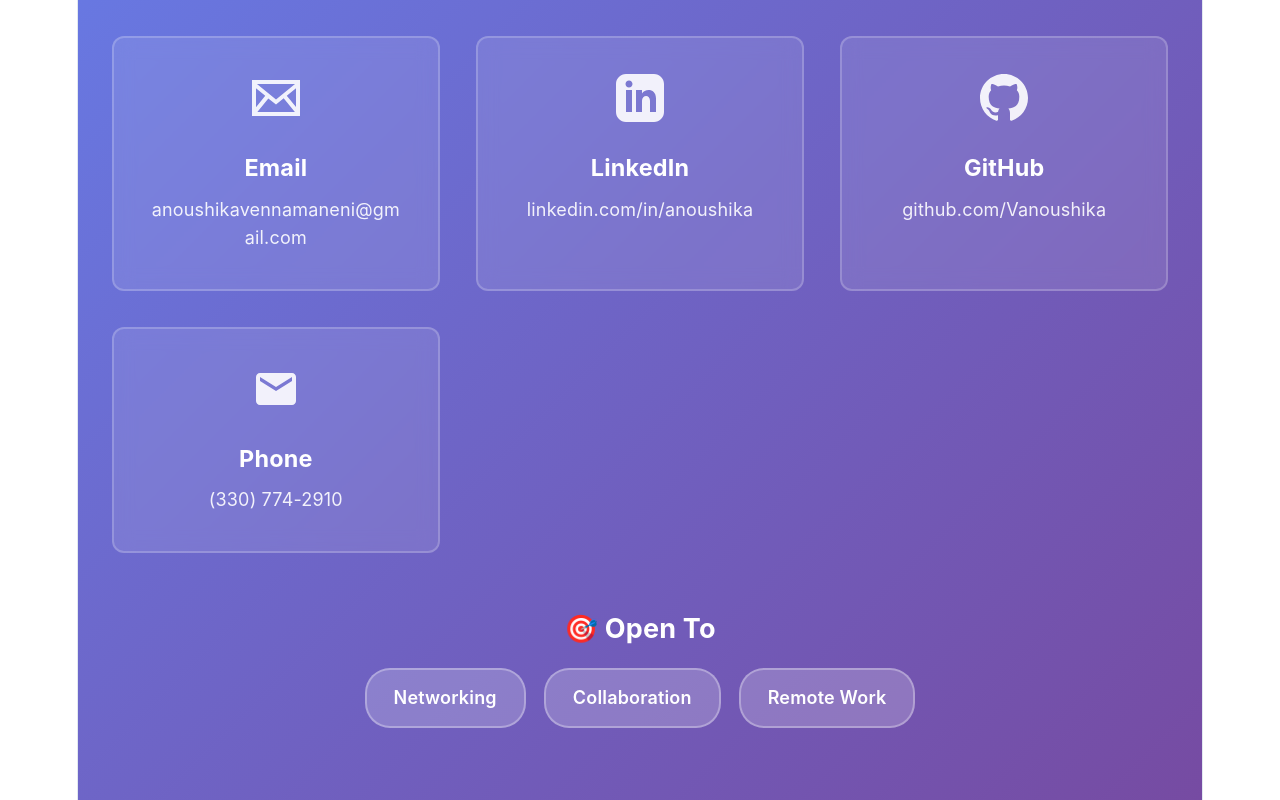
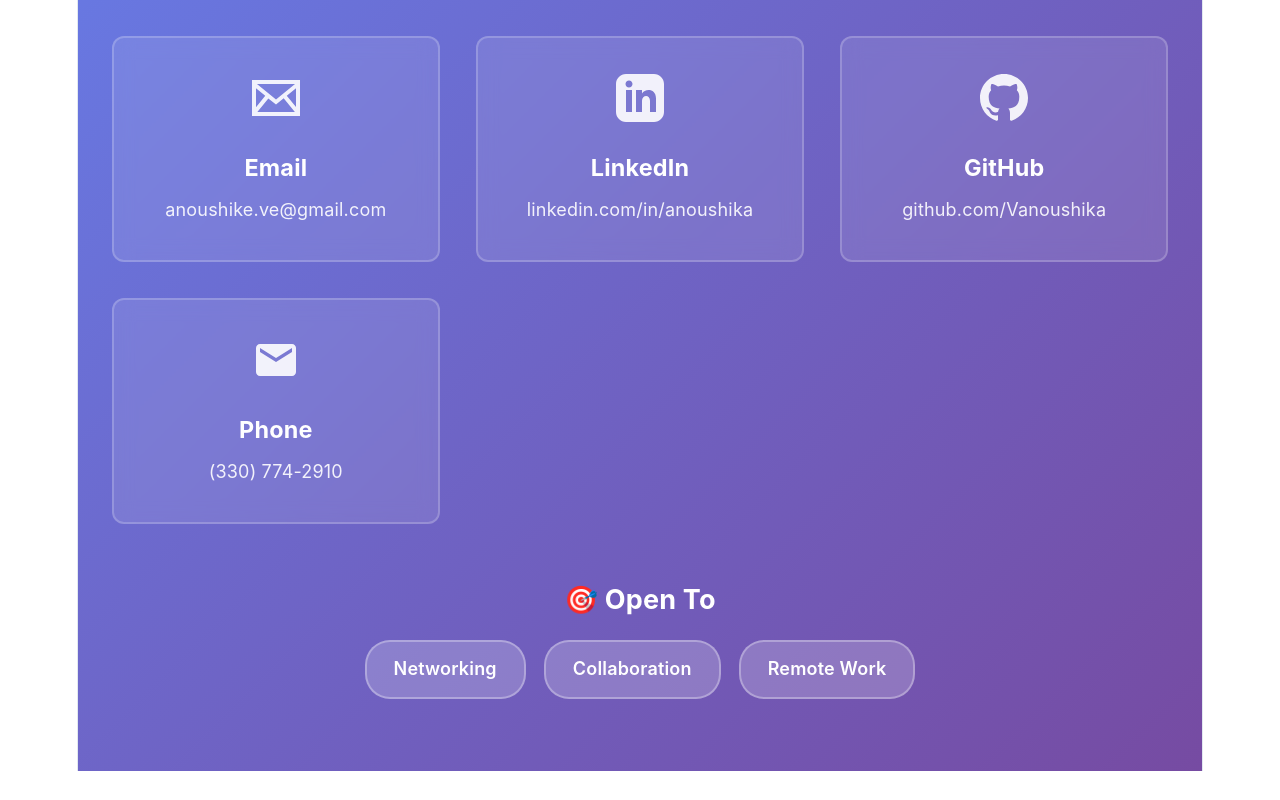
Before and after one commit to Vanoushika/portfolio, a React app: page / in a window 1280 px wide. Shown: the part 6887-7687 px from the top of the page. After the commit the page ends 7658 px from the top, so only its background shows below. Built offline with nearby package versions, Linux system fonts and the light colour scheme; the HTML template or start-up script is replaced by a standard one.

Commit message:
Update Contact.jsx

```diff
--- a/src/components/Contact.jsx
+++ b/src/components/Contact.jsx
@@ -16,7 +16,7 @@ const Contact = () => {
               <path d="M0 3v18h24v-18h-24zm6.623 7.929l-4.623 5.712v-9.458l4.623 3.746zm-4.141-5.929h19.035l-9.517 7.713-9.518-7.713zm5.694 7.188l3.824 3.099 3.83-3.104 5.612 6.817h-18.779l5.513-6.812zm9.208-1.264l4.616-3.741v9.348l-4.616-5.607z"/>
             </svg>
             <h3>Email</h3>
-            <p>anoushikavennamaneni@gmail.com</p>
+            <p>anoushike.ve@gmail.com</p>
           </a>
 
           <a href="https://linkedin.com/in/anoushika" target="_blank" rel="noopener noreferrer" className="contact-card">
```
